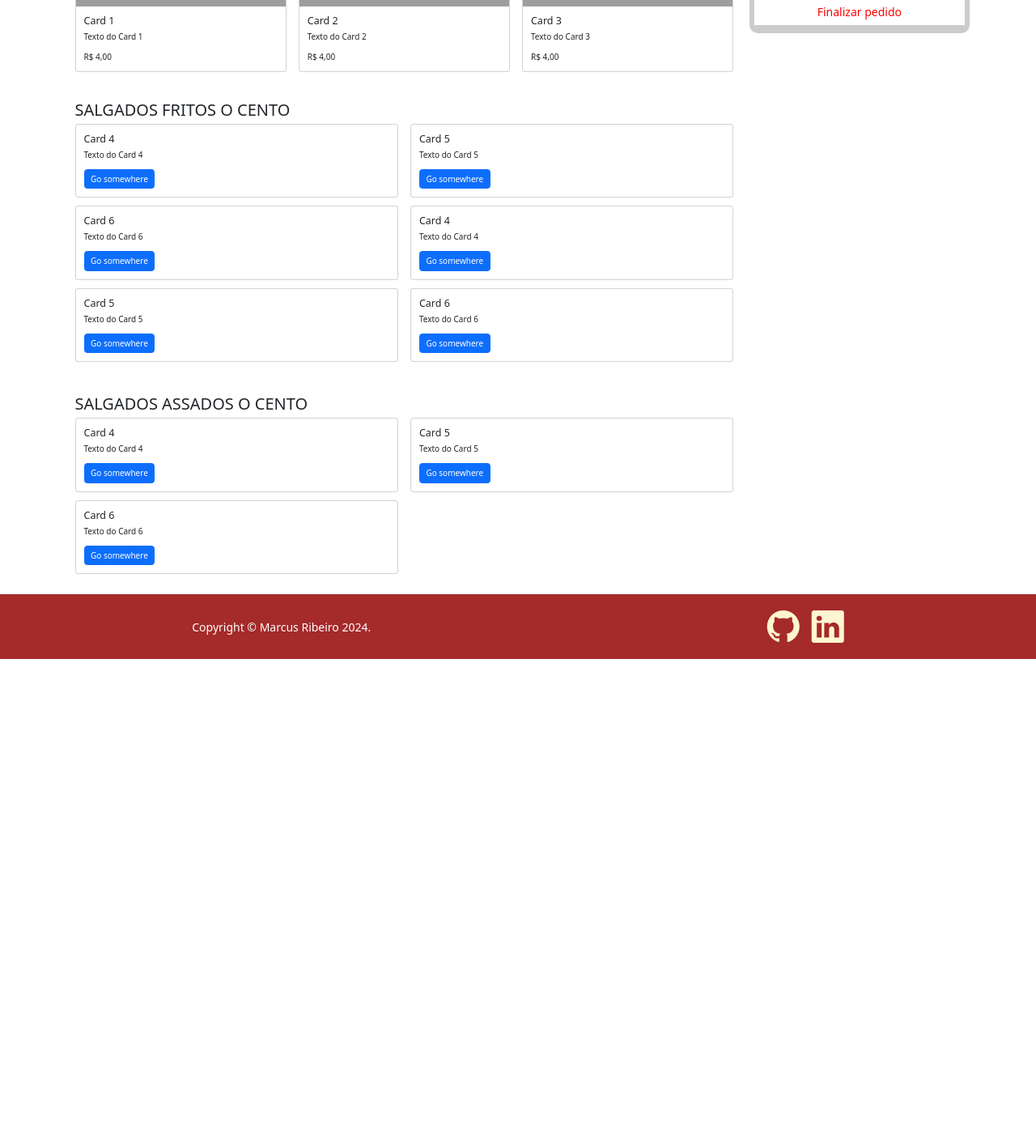
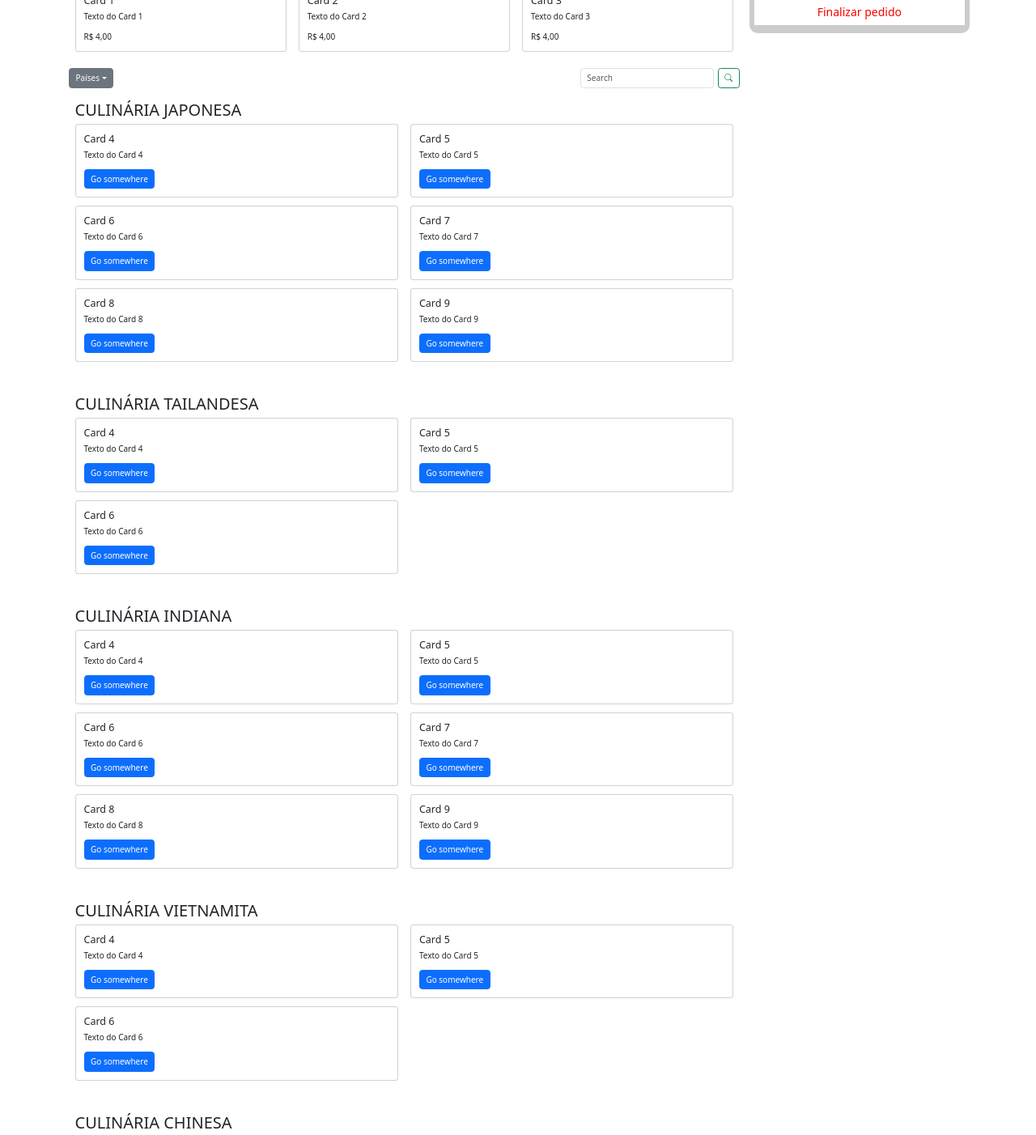
Before and after one commit to MarcusRibeiroDev/snack_bar_menu, a React (Vite) app: page / in a window 1280 px wide. Shown: the part 760-2162 px from the top of the page at 81% size. Before the commit the page ends 1574 px from the top, so only its background shows below. Built offline with nearby package versions, Linux system fonts and the light colour scheme; no server answers; grey boxes are pictures that could not be loaded.

Commit message:
Arrumando os objetos de pedidos

```diff
--- a/src/components/List_of_products/List_of_products.jsx
+++ b/src/components/List_of_products/List_of_products.jsx
@@ -6,7 +6,7 @@ const List_of_products = ({ products }) => {
     <>
       {products.map((product) => (
         <div className="row col-12 my-4" key={product.id}>
-          <h2>{product.category}</h2>
+          <h2>{product.category.toUpperCase()}</h2>
           {product.listProducts.map((item) => (
             <div className="col-sm-6 mb-3" key={item.id}>
               <div className="card">
--- a/src/pages/Home/Home.jsx
+++ b/src/pages/Home/Home.jsx
@@ -30,24 +30,66 @@ function Home({ ScreenSize }) {
 
   const products = [
     {
-      category: "SALGADOS FRITOS O CENTO",
-      id: 2324,
+      category: "Culinária japonesa",
+      id: 1001,
       listProducts: [
-        { title: "Card 4", text: "Texto do Card 4", id: 3434 },
-        { title: "Card 5", text: "Texto do Card 5", id: 2434 },
-        { title: "Card 6", text: "Texto do Card 6", id: 9893 },
-        { title: "Card 4", text: "Texto do Card 4", id: 3034 },
-        { title: "Card 5", text: "Texto do Card 5", id: 2034 },
-        { title: "Card 6", text: "Texto do Card 6", id: 9093 },
+        { title: "Card 4", text: "Texto do Card 4", id: 2001 },
+        { title: "Card 5", text: "Texto do Card 5", id: 2002 },
+        { title: "Card 6", text: "Texto do Card 6", id: 2003 },
+        { title: "Card 7", text: "Texto do Card 7", id: 2004 },
+        { title: "Card 8", text: "Texto do Card 8", id: 2005 },
+        { title: "Card 9", text: "Texto do Card 9", id: 2006 },
       ],
     },
     {
-      category: "SALGADOS ASSADOS O CENTO",
-      id: 2344,
+      category: "Culinária tailandesa",
+      id: 1002,
       listProducts: [
-        { title: "Card 4", text: "Texto do Card 4", id: 1434 },
-        { title: "Card 5", text: "Texto do Card 5", id: 4434 },
-        { title: "Card 6", text: "Texto do Card 6", id: 5434 },
+        { title: "Card 4", text: "Texto do Card 4", id: 2007 },
+        { title: "Card 5", text: "Texto do Card 5", id: 2008 },
+        { title: "Card 6", text: "Texto do Card 6", id: 2009 },
+      ],
+    },
+    {
+      category: "Culinária Indiana",
+      id: 1003,
+      listProducts: [
+        { title: "Card 4", text: "Texto do Card 4", id: 2010 },
+        { title: "Card 5", text: "Texto do Card 5", id: 2011 },
+        { title: "Card 6", text: "Texto do Card 6", id: 2012 },
+        { title: "Card 7", text: "Texto do Card 7", id: 2013 },
+        { title: "Card 8", text: "Texto do Card 8", id: 2014 },
+        { title: "Card 9", text: "Texto do Card 9", id: 2015 },
+      ],
+    },
+    {
+      category: "Culinária vietnamita",
+      id: 1004,
+      listProducts: [
+        { title: "Card 4", text: "Texto do Card 4", id: 2016 },
+        { title: "Card 5", text: "Texto do Card 5", id: 2017 },
+        { title: "Card 6", text: "Texto do Card 6", id: 2018 },
+      ],
+    },
+    {
+      category: "Culinária chinesa",
+      id: 1005,
+      listProducts: [
+        { title: "Card 4", text: "Texto do Card 4", id: 2019 },
+        { title: "Card 5", text: "Texto do Card 5", id: 2020 },
+        { title: "Card 6", text: "Texto do Card 6", id: 2021 },
+        { title: "Card 7", text: "Texto do Card 7", id: 2022 },
+        { title: "Card 8", text: "Texto do Card 8", id: 2023 },
+        { title: "Card 9", text: "Texto do Card 9", id: 2024 },
+      ],
+    },
+    {
+      category: "Culinária sul-coreana",
+      id: 1006,
+      listProducts: [
+        { title: "Card 4", text: "Texto do Card 4", id: 2025 },
+        { title: "Card 5", text: "Texto do Card 5", id: 2026 },
+        { title: "Card 6", text: "Texto do Card 6", id: 2027 },
       ],
     },
   ];
@@ -86,6 +128,8 @@ function Home({ ScreenSize }) {
                 </div>
               </div>
             </div>
+
+            <Featured_products cards={cards} />
             <div className="div-category-search">
               <div className="dropdown">
                 <button
@@ -136,7 +180,6 @@ function Home({ ScreenSize }) {
                 </button>
               </form>
             </div>
-            <Featured_products cards={cards} />
             <List_of_products products={products} />
           </main>
           {ScreenSize > 992 && (
```
